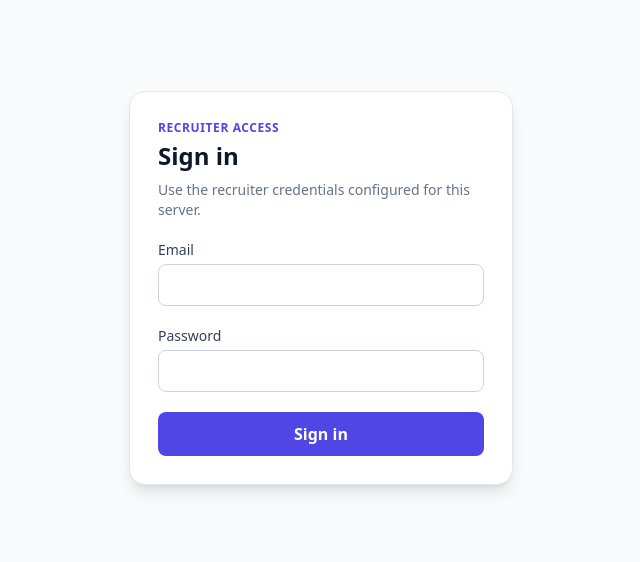
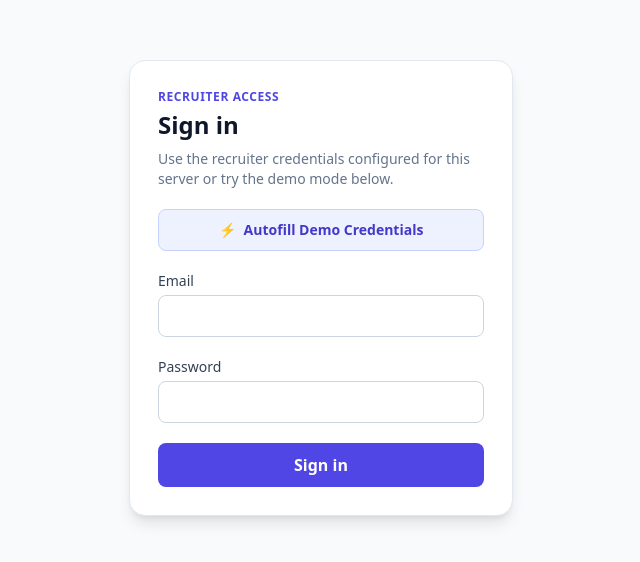
Before and after one commit to Tomiwa-Adewole/AI-tracking-System, a React app in the folder frontend/: page / in a window 1280 px wide. Shown: the part 112-674 px from the top of the page, without its empty margins (319-959 px from the left). Built offline with nearby package versions, Linux system fonts and the light colour scheme; no server answers; the HTML template or start-up script is replaced by a standard one.

Commit message:
feat(frontend): add demo mode autofill button for recruiter login

```diff
--- a/frontend/src/components/RecruiterLogin.jsx
+++ b/frontend/src/components/RecruiterLogin.jsx
@@ -6,6 +6,12 @@ export default function RecruiterLogin({ onSignedIn }) {
   const [password, setPassword] = useState("");
   const [error, setError] = useState("");
   const [submitting, setSubmitting] = useState(false);
+
+  const handleDemoAutofill = () => {
+    setEmail("demo@ats.com");
+    setPassword("DemoPassword123!");
+    setError("");
+  };
 
   const handleSubmit = async (event) => {
     event.preventDefault();
@@ -42,9 +48,19 @@ export default function RecruiterLogin({ onSignedIn }) {
           </p>
           <h1 className="mt-1 text-2xl font-bold text-slate-900">Sign in</h1>
           <p className="mt-2 text-sm text-slate-500">
-            Use the recruiter credentials configured for this server.
+            Use the recruiter credentials configured for this server or try the demo mode below.
           </p>
         </div>
+
+        {/* Demo Mode Autofill Button */}
+        <button
+          type="button"
+          onClick={handleDemoAutofill}
+          className="w-full rounded-lg border border-indigo-200 bg-indigo-50 px-4 py-2.5 text-sm font-semibold text-indigo-700 transition hover:bg-indigo-100 flex items-center justify-center gap-2"
+        >
+          <span>⚡</span> Autofill Demo Credentials
+        </button>
+
         {error && (
           <p
             role="alert"
```
